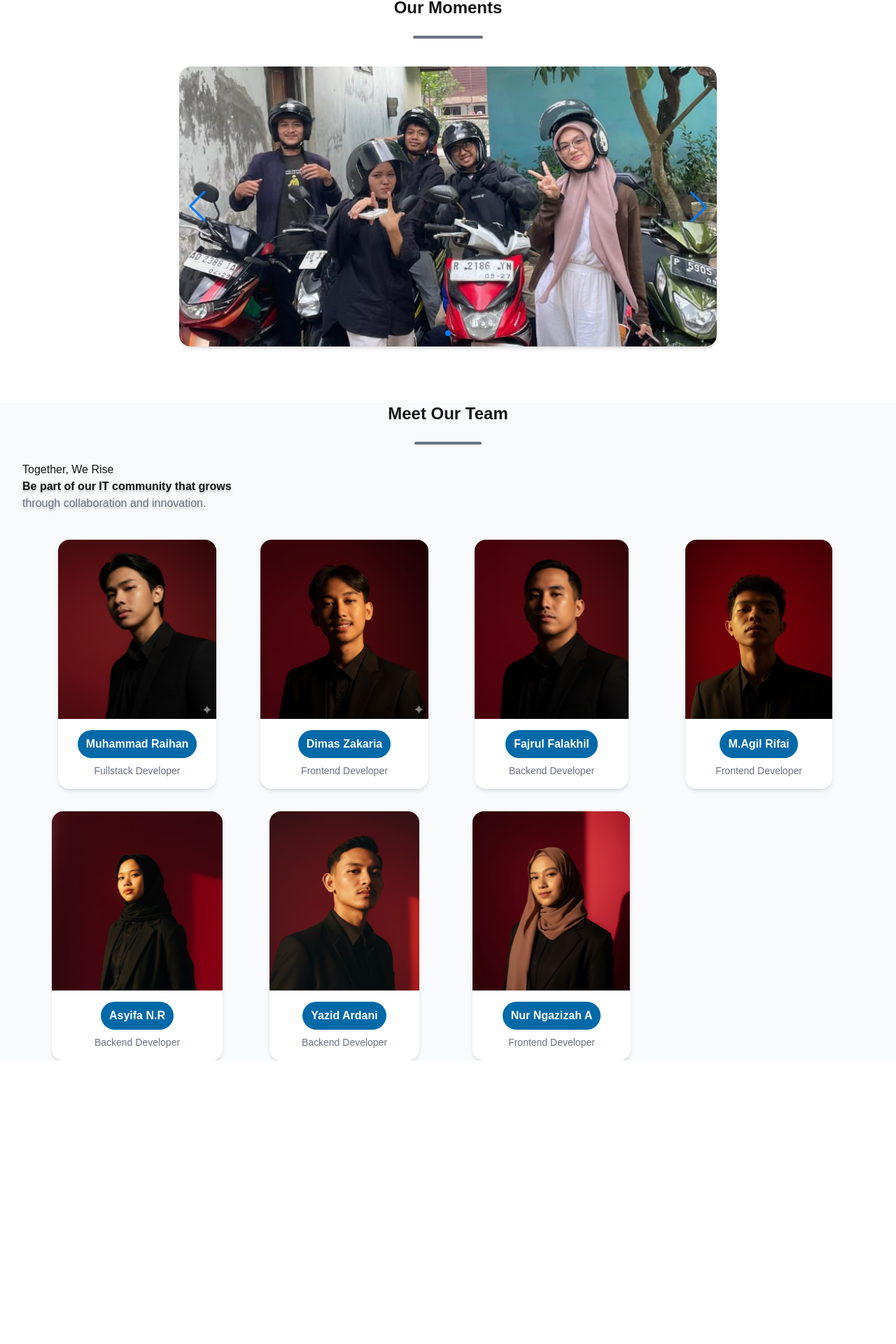
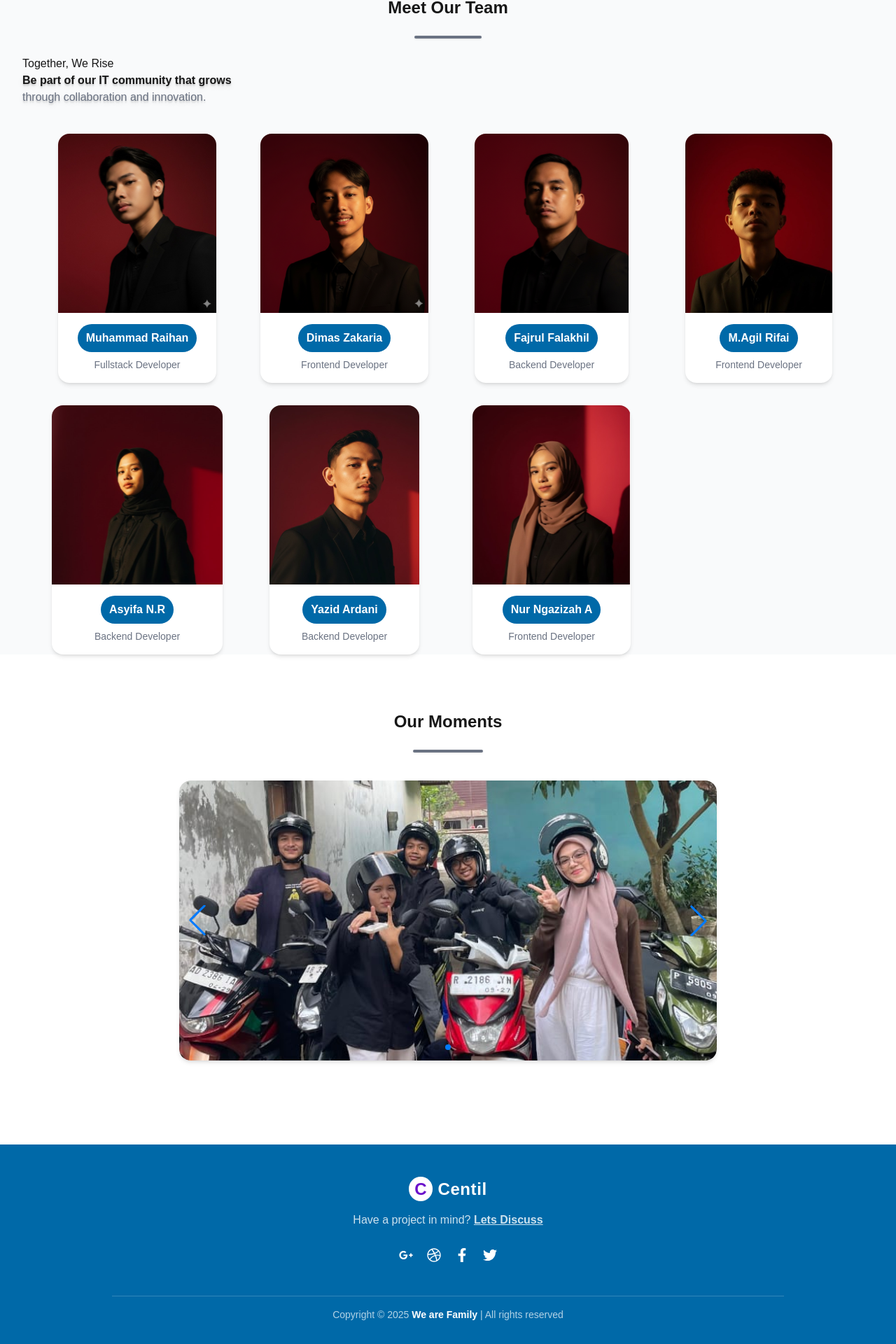
Before and after one commit to dmaszak/projek-bersama, a Next.js app: page / in a window 1280 px wide. Shown: the part 979-2899 px from the top of the page at 70% size. Before the commit the page ends 2494 px from the top, so only its background shows below. Built offline with nearby package versions, Linux system fonts and the light colour scheme.

Commit message:
Update revisi

```diff
--- a/app/components/OurMoments.tsx
+++ b/app/components/OurMoments.tsx
@@ -13,7 +13,7 @@ export default function OurMoments() {
         <h3 className="text-2xl font-semibold mb-4">Our Moments</h3>
         <div className="w-25 h-1 bg-gray-500 mx-auto mt-6 rounded-full shadow"></div>
       </section>
-      <div className="w-full max-w-3xl mx-auto mt-10">
+      <div className="w-full max-w-3xl mx-auto mt-10 mb-30">
 
         <Swiper
           modules={[Navigation, Pagination, Autoplay]}
--- a/app/components/footer.tsx
+++ b/app/components/footer.tsx
@@ -1,9 +1,8 @@
-
-
 import { FaFacebookF, FaTwitter, FaGooglePlusG, FaDribbble } from "react-icons/fa";
 
-{/* FOOTER */}
-      <footer className=" bg-sky-700 text-white text-center py-12 relative overflow-hidden">
+export default function Footer() {
+  return (
+    <footer className="bg-sky-700 text-white text-center py-12 relative overflow-hidden">
       {/* Logo & Brand */}
       <div className="flex flex-col items-center justify-center space-y-4">
         <h1 className="text-2xl font-bold tracking-wide">
@@ -33,7 +32,6 @@ import { FaFacebookF, FaTwitter, FaGooglePlusG, FaDribbble } from "react-icons/f
             <FaTwitter />
           </a>
         </div>
-        </div>
 
         {/* Divider */}
         <div className="w-3/4 mx-auto border-t border-white/20 mt-8 pt-4 text-sm text-white/70">
@@ -43,4 +41,7 @@ import { FaFacebookF, FaTwitter, FaGooglePlusG, FaDribbble } from "react-icons/f
           </span>{" "}
           | All rights reserved
         </div>
+      </div>
     </footer>
+  );
+}
--- a/app/page.tsx
+++ b/app/page.tsx
@@ -2,14 +2,16 @@ import Navbar from './components/Navbar';
 import HeroSection from './components/HeroSection';
 import OurMoments from './components/OurMoments';
 import About from './components/about';
+import Footer from './components/footer';
 
 export default function Home() {
     return (
         <div>
             <Navbar />
             <HeroSection />
+            <About />
             <OurMoments />
-            <About />
+            <Footer />
         </div>
     );
 }
```
Lines whose indentation alone changed are shown as unchanged.
